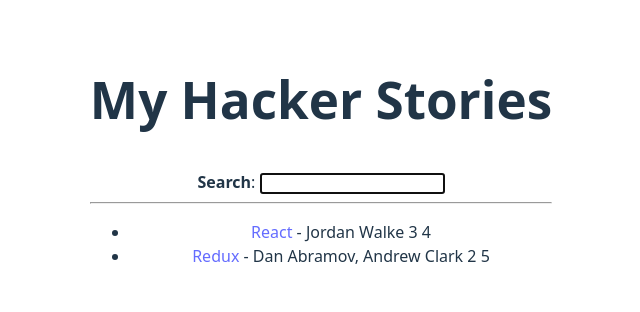
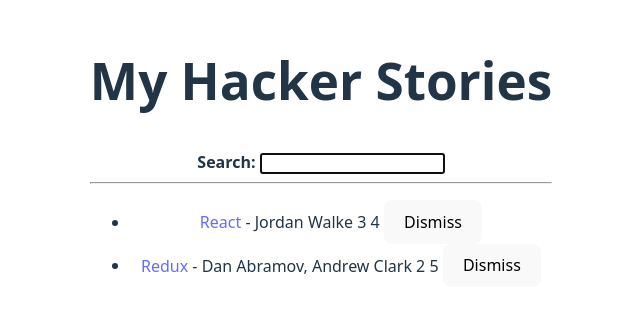
Before and after one commit to LordSahvith/Holocron-Coding-Web, a React (Vite) app in the folder matrix/js/react/books/road-to-react/hacker-stories/: page / in a window 1280 px wide. Shown: the part 244-556 px from the top of the page, without its empty margins (319-959 px from the left). Built offline with nearby package versions, Linux system fonts and the light colour scheme.

Commit message:
React: Inline Handler in JSX

```diff
--- a/matrix/js/react/books/road-to-react/hacker-stories/src/App.jsx
+++ b/matrix/js/react/books/road-to-react/hacker-stories/src/App.jsx
@@ -1,11 +1,22 @@
+import { useState } from 'react';
 import InputWithLabel from './components/InputWithLabel';
 import List from './components/List';
 import useStorageState from './lib/helper';
-import { stories } from './lib/data';
+import { initialStories } from './lib/data';
 import './App.css';
 
 function App() {
   const [searchTerm, setSearchTerm] = useStorageState('search', '');
+
+  const [stories, setStories] = useState(initialStories);
+
+  const handleRemoveStory = item => {
+    const newStories = stories.filter(
+      story => item.objectID !== story.objectID
+    );
+
+    setStories(newStories);
+  };
 
   const handleSearch = function (event) {
     setSearchTerm(event.target.value);
@@ -26,12 +37,12 @@ function App() {
         isFocused
         onInputChange={handleSearch}
       >
-        <strong>Search</strong>
+        <strong>Search:</strong>
       </InputWithLabel>
 
       <hr />
 
-      <List list={searchedStories} />
+      <List list={searchedStories} onRemoveItem={handleRemoveStory} />
     </section>
   );
 }
--- a/matrix/js/react/books/road-to-react/hacker-stories/src/components/InputWithLabel.jsx
+++ b/matrix/js/react/books/road-to-react/hacker-stories/src/components/InputWithLabel.jsx
@@ -18,7 +18,8 @@ function InputWithLabel({
 
   return (
     <>
-      <label htmlFor={id}>{children}:&nbsp;</label>
+      <label htmlFor={id}>{children}</label>
+      &nbsp;
       <input
         ref={inputRef}
         id={id}
--- a/matrix/js/react/books/road-to-react/hacker-stories/src/components/List.jsx
+++ b/matrix/js/react/books/road-to-react/hacker-stories/src/components/List.jsx
@@ -1,17 +1,22 @@
-function Item({ item }) {
+function Item({ item, onRemoveItem }) {
   return (
     <li>
-      <a href={item.url}>{item.title}</a> - {item.author} {item.num_comments}{' '}
-      {item.points}
+      <a href={item.url}>{item.title}</a>
+      {` - ${item.author} ${item.num_comments} ${item.points} `}
+      <button type="button" onClick={() => onRemoveItem(item)}>
+        Dismiss
+      </button>
     </li>
   );
 }
 
-function List({ list }) {
+function List({ list, onRemoveItem }) {
   return (
     <ul>
       {list.map(item => {
-        return <Item key={item.objectID} item={item} />;
+        return (
+          <Item key={item.objectID} item={item} onRemoveItem={onRemoveItem} />
+        );
       })}
     </ul>
   );
--- a/matrix/js/react/books/road-to-react/hacker-stories/src/lib/data.js
+++ b/matrix/js/react/books/road-to-react/hacker-stories/src/lib/data.js
@@ -1,4 +1,4 @@
-const stories = [
+const initialStories = [
   {
     title: 'React',
     url: 'https://reactjs.org/',
@@ -17,4 +17,4 @@ const stories = [
   },
 ];
 
-export { stories };
+export { initialStories };
```
